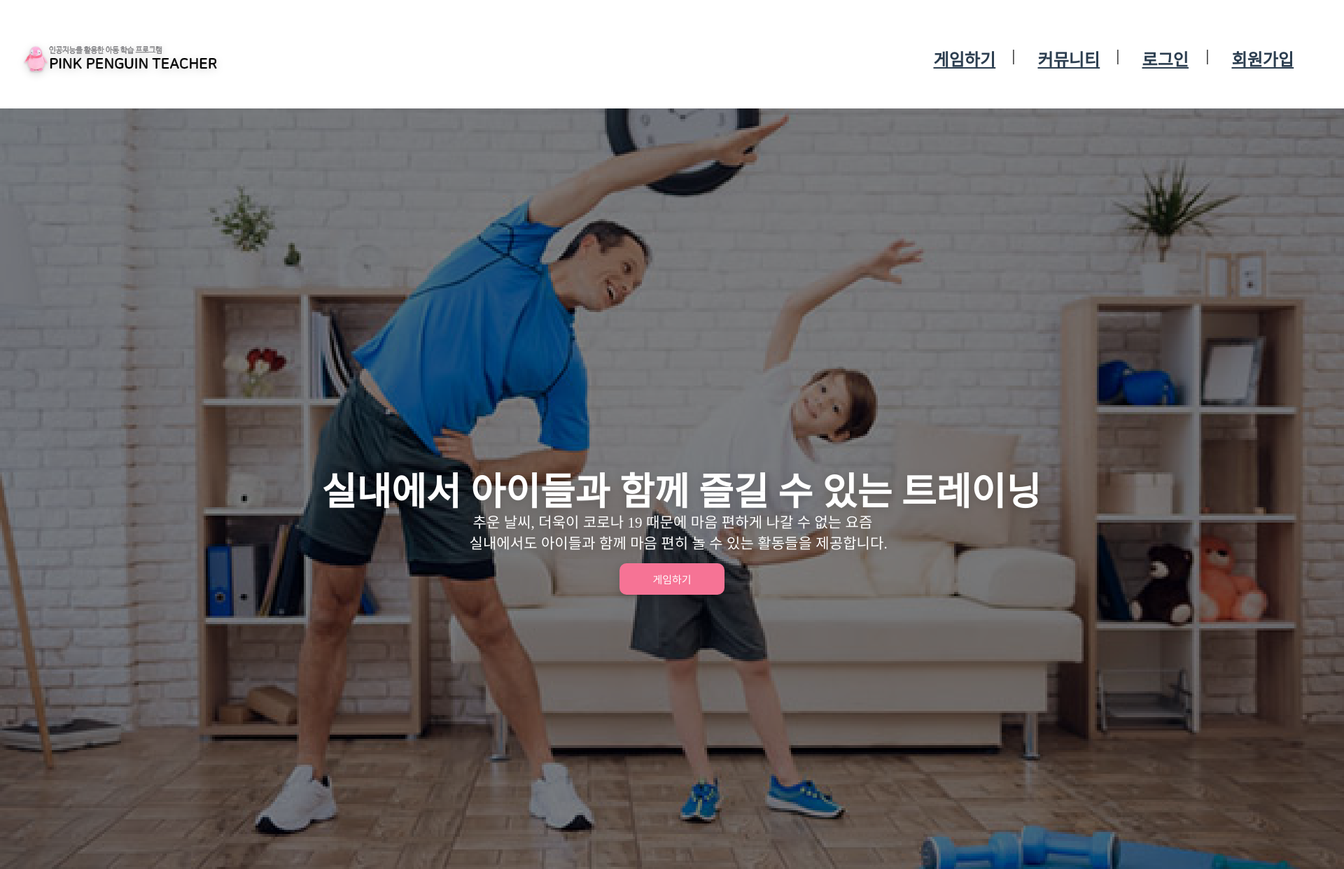
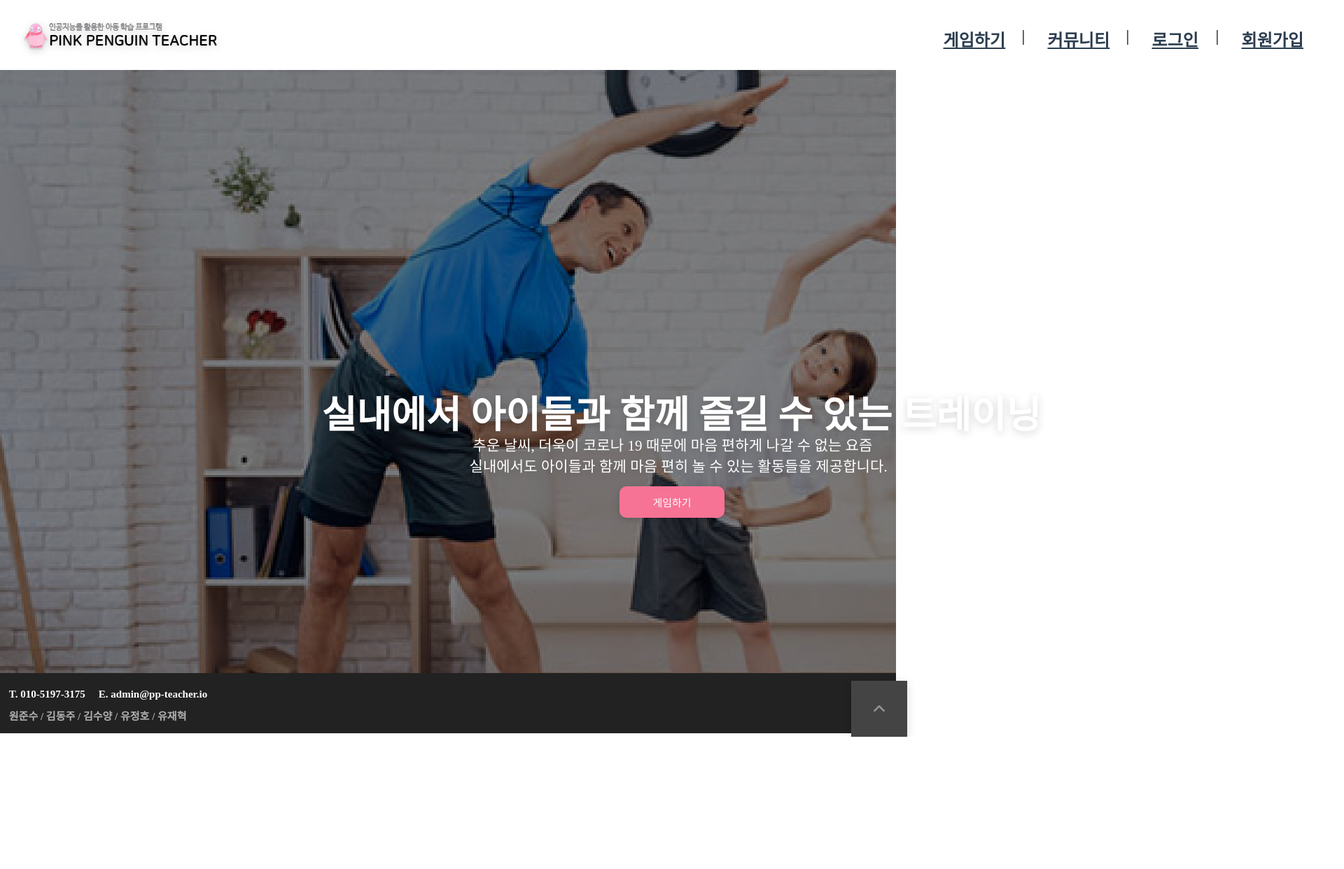
Before and after one commit to KIM-DONGJU/project_AI, a Vue app in the folder vuefront/: page /member_join in a window 1280 px wide. Shown: the whole page at 70% size, 1920 px wide, since content can reach past the window. After the commit the page ends 1053 px from the top, so only its background shows below. Built offline with nearby package versions, Linux system fonts and the light colour scheme.

Commit message:
메인화면 최종 수정 완료

```diff
--- a/vuefront/src/App.vue
+++ b/vuefront/src/App.vue
@@ -8,7 +8,6 @@
       <router-link to="/member_join" id="menu_member_join">회원가입</router-link>
     </div>
     <router-view/>
-
   </div>
 </template>
 
@@ -25,16 +24,16 @@ export default {
 #nav_logo{
   filter: drop-shadow(0px 3px 6px rgba(0, 0, 0, 0.161));
 	position: absolute;
-	width: 66px;
-	height: 72px;
+	width: 282px;
+	height: 45px;
 	left: 30px;
-	top: 63px;
+	top: 30px;
 	overflow: visible;
 }
 
 #first_divide{
-	left: 1445.5px;
-	top: 65.5px;
+	left: 1459.5px;
+		top: 37.5px;
 		position: absolute;
 		overflow: visible;
 		width: 12px;
@@ -49,8 +48,8 @@ export default {
 }
 
 #second_divide{
-	left: 1594.5px;
-	top: 65.5px;
+	left: 1608.5px;
+	top: 37.5px;
 	position: absolute;
 	overflow: visible;
 	width: 12px;
@@ -65,8 +64,8 @@ export default {
 }
 
 #third_divide{
-	left: 1722.5px;
-	top: 65.5px;
+	left: 1736.5px;
+	top: 37.5px;
 	position: absolute;
 	overflow: visible;
 	width: 12px;
@@ -81,8 +80,8 @@ export default {
 }
 
 #menu_play{
-  left: 1333.5px;
-	top: 65.5px;
+  left: 1347.5px;
+	top: 37.5px;
 	position: absolute;
 	overflow: visible;
 	width: 87px;
@@ -97,8 +96,8 @@ export default {
 }
 
 #menu_community{
-  left: 1482.5px;
-	top: 65.5px;
+  left: 1496.5px;
+	top: 37.5px;
 	position: absolute;
 	overflow: visible;
 	width: 87px;
@@ -113,8 +112,8 @@ export default {
 }
 
 #menu_login{
-  left: 1631.5px;
-	top: 65.5px;
+  left: 1645.5px;
+	top: 37.5px;
 	position: absolute;
 	overflow: visible;
 	width: 87px;
@@ -129,8 +128,8 @@ export default {
 }
 
 #menu_member_join{
-  left: 1759.5px;
-	top: 65.5px;
+  left: 1773.5px;
+	top: 37.5px;
 	position: absolute;
 	overflow: visible;
 	width: 87px;
--- a/vuefront/src/router/index.js
+++ b/vuefront/src/router/index.js
@@ -23,6 +23,11 @@ const routes = [{
     name: 'MemberJoin',
     component: () =>
         import ('../views/MemberJoin.vue')
+}, {
+    path: '/select_teacher',
+    name: 'SelectTeacher',
+    component: () =>
+        import ('../views/SelectTeacher.vue')
 }]
 
 const router = new VueRouter({
--- a/vuefront/src/views/Footer.vue
+++ /dev/null
@@ -1,12 +0,0 @@
-<template>
-    <div class="footer">
-        <div id="test" src="../assets/logo.png" width="1920px" height="108px">
-        </div>
-    </div>
-</template>
-
-<style scoped>
-#test{
-    top:4000px;
-}
-</style>
--- a/vuefront/src/views/Introduce.vue
+++ b/vuefront/src/views/Introduce.vue
@@ -5,26 +5,34 @@
 			<p id="noti_sub_text">추운 날씨, 더욱이 코로나 19 때문에 마음 편하게 나갈 수 없는 요즘<br>실내에서도 아이들과 함께 마음 편히 놀 수 있는 활동들을 제공합니다.</p>
 			<button v-on:click="letsPlay" id="lets-play">게임하기</button>
     	</div>
+		<div id="introduce_footer">
+			<p id="developer_contact">T. 010-5197-3175</p><p id="developer_email">E. admin@pp-teacher.io</p>
+			<p id="developer_name">원준수 / 김동주 / 김수양 / 유정호 / 유재혁</p>
+			<a href="#"><button v-on:click="goUp" id="go-up"></button></a>
+		</div>
 	</div>
 </template>
 
 <script>
+
 export default {
 	methods:{
 		letsPlay:function(){
-			this.$router.push('/play') // 로그인 유도한 후, 로그인 한 경우 게임하기 화면으로 넘어가도록 하면 됨
-		},
+			this.$router.push('/select_teacher') // 로그인 유도한 후, 로그인 한 경우 게임하기 화면으로 넘어가도록 하면 됨
+		}
 	}
 }
 </script>
 
+
 <style scoped>
 #introduce_bg{
 	position: absolute;
-	width: 1920px;
-	height: 1087px;
+	width: 100%;
+	height: 110%;
 	left: 0px;
-	top: 155px;
+	top: 100px;
+	background-repeat: no-repeat;
 	overflow: visible;
 	background-image: url("../assets/main_bg.png");
 	background-color:rgba(0,0,0,0.5);
@@ -35,16 +43,28 @@ export default {
 	opacity: 0.5;
 	position: absolute;
 	top: 0px;
+	height:100%;
 	left: 0px;
 	right: 0px;
 	bottom: 0px;
 	background-color: #000;
 }
 
+#introduce_footer::before{
+	content: "";
+	position: absolute;
+	height:10.7%;
+	top:120.3%;
+	left: 0px;
+	right: 0px;
+	bottom: 0px;
+	background-color: #222222;
+}
+
 #noti_introduce_text{
 	filter: drop-shadow(0px 3px 6px rgba(0, 0, 0, 0.161));
 	left: 459.5px;
-	top: 449.5px;
+	top: 394.5px;
 	position: absolute;
 	overflow: visible;
 	width: 1002px;
@@ -61,7 +81,7 @@ export default {
 #noti_sub_text{
 	filter: drop-shadow(0px 3px 6px rgba(0, 0, 0, 0.161));
 	left: 670.5px;
-	top: 581.5px;
+	top: 526.5px;
 	position: absolute;
 	overflow: visible;
 	width: 581px;
@@ -91,10 +111,80 @@ export default {
 	border-radius: 10px;
 	height: 45px;
 	left: 885px;
-	top: 650px;
+	top: 595px;
 }
 
-#footer{
-	top:3000px;
+#developer_contact{
+  	left: 1%;
+	top: 123%;
+	position: absolute;
+	overflow: visible;
+	width: 343px;
+	white-space: nowrap;
+	line-height: 24px;
+	margin-top: -4.5px;
+	text-align: left;
+	font-family: NanumBarunGothic;
+	font-style: normal;
+	font-weight: bold;
+	font-size: 15px;
+	color: rgba(255,255,255,1);
+    white-space: pre;
 }
+
+#developer_email{
+  	left: 11%;
+	top: 123%;
+	position: absolute;
+	overflow: visible;
+	width: 343px;
+	white-space: nowrap;
+	line-height: 24px;
+	margin-top: -4.5px;
+	text-align: left;
+	font-family: NanumBarunGothic;
+	font-style: normal;
+	font-weight: bold;
+	font-size: 15px;
+	color: rgba(255,255,255,1);
+    white-space: pre;
+}
+
+#developer_name{
+  	left: 1%;
+	top: 127%;
+	position: absolute;
+    padding-bottom: 1%;
+	overflow: visible;
+	width: 343px;
+	white-space: nowrap;
+	line-height: 24px;
+	margin-top: -4.5px;
+	text-align: left;
+	font-family: NanumBarunGothic;
+	font-style: normal;
+	font-weight: bold;
+	font-size: 15px;
+	color:#B0B0B0;
+}
+
+#go-up{
+	background-color:#444444;
+	background-image: url("../assets/btn_arrow.png");
+	color:#ffffff;
+	font-style: bold;
+	background-repeat: no-repeat;
+	position: absolute;
+	overflow: visible;
+	background-position: center;
+	width: 80px;
+	background-size: 20%;
+	font-family: NanumBarunGothic;
+	border:0;
+	filter: drop-shadow(0px 3px 6px rgba(0, 0, 0, 0.161));
+	height: 80px;
+	left: 95%;
+	top: 121.6%;
+}
+
 </style>
--- a/vuefront/src/views/Play.vue
+++ b/vuefront/src/views/Play.vue
@@ -24,21 +24,13 @@
 		<!-- '도움이 필요하세요? 버튼 -->
 		<button v-on:click="HowTo" id="HowTo"></button>
 	</div>
-
-	<div id="footer">
-    	<Footer/>
-    </div>
   </div>
 </template>
 
 <script>
-import Footer from '../views/Footer.vue'
 
 export default {
   name: 'Play',
-  components:{
-		Footer
-	},
 	methods: {
 		HowTo:function(){
 			alert('해당 기능은 오픈 준비중입니다.')
--- /dev/null
+++ b/vuefront/src/views/SelectTeacher.vue
@@ -0,0 +1,15 @@
+<template>
+    <div class="select_teacher">
+        <button v-on:click="letsPlay" id="lets-play">화면 이동 테스트</button>
+    </div>
+</template>
+
+<script>
+export default {
+    methods:{
+		letsPlay:function(){
+			this.$router.push('/play') // 로그인 유도한 후, 로그인 한 경우 게임하기 화면으로 넘어가도록 하면 됨
+		},
+	}
+}
+</script>
```
Also changed, not shown: vuefront/src/assets/btn_arrow.png (added). Lines whose indentation alone changed are shown as unchanged.
